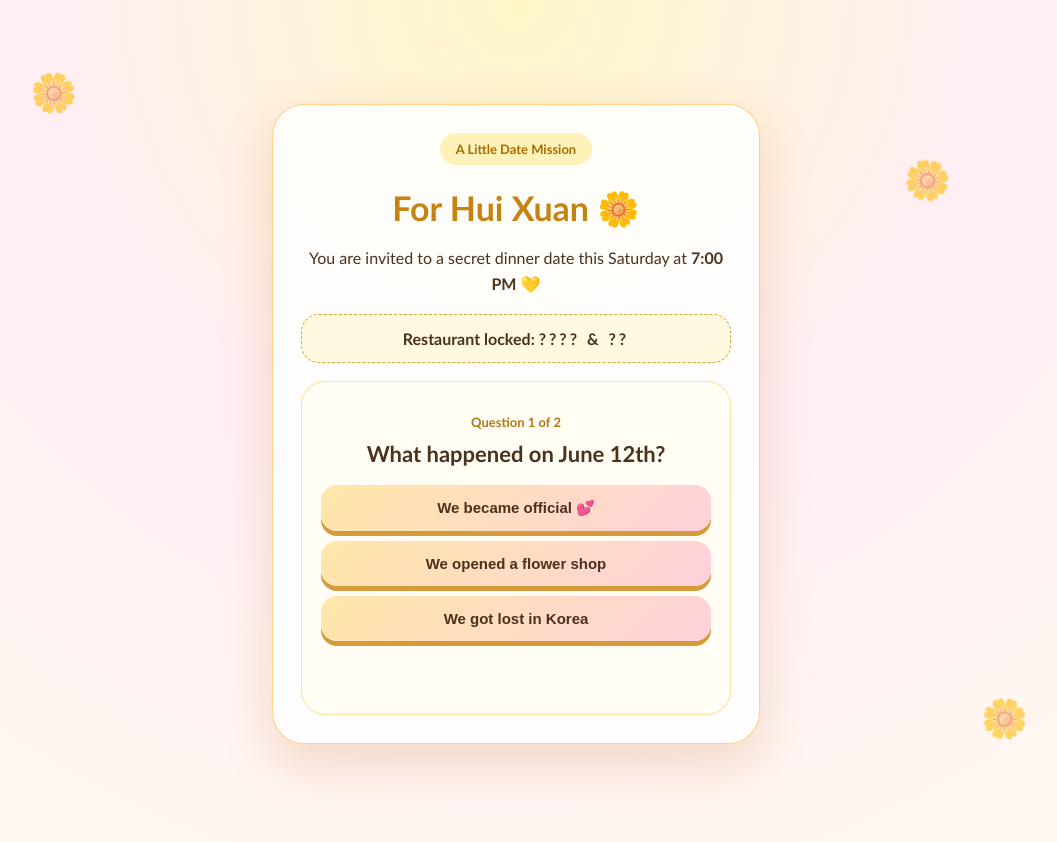
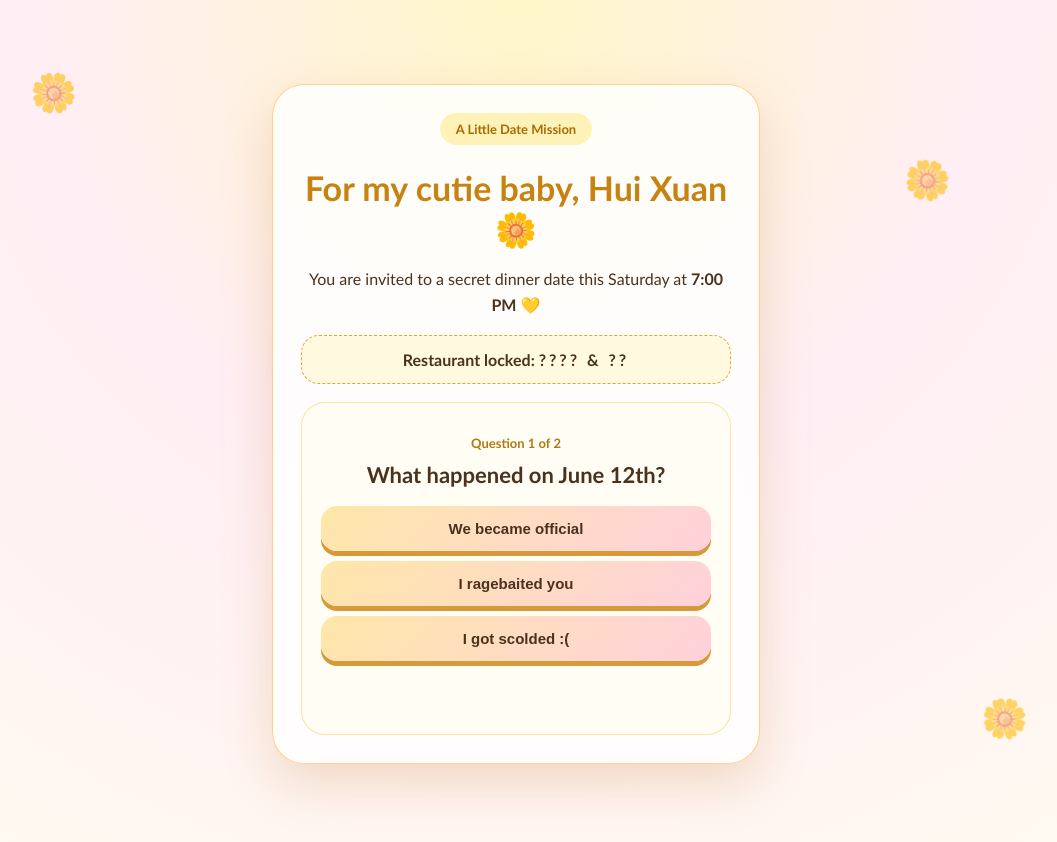
Before and after one commit to WaiYanMinMin/date_with_baby, a plain HTML site: page index.html in a window 1280 px wide. Shown: the whole page, without its empty margins (124-1181 px from the left). Drawn offline with Linux system fonts and the light colour scheme.

Commit message:
update html

```diff
--- a/index.html
+++ b/index.html
@@ -15,10 +15,11 @@
       <div class="invite-card">
         <div class="top-label">A Little Date Mission</div>
 
-        <h1>For Hui Xuan 🌼</h1>
+        <h1>For my cutie baby, Hui Xuan 🌼</h1>
 
         <p class="intro">
-          You are invited to a secret dinner date this Saturday at <b>7:00 PM</b> 💛
+          You are invited to a secret dinner date this Saturday at
+          <b>7:00 PM</b> 💛
         </p>
 
         <div class="lock-box" id="hiddenText">
@@ -43,7 +44,8 @@
           </p>
 
           <div class="love-note">
-            Dress cute. Come hungry. I’ll be waiting for you 🌼
+            Dress cute. Come hungry. I’ll be waiting for you 🌼 Can arrange the
+            date again :D
           </div>
         </div>
       </div>
@@ -54,16 +56,20 @@
         {
           question: "What happened on June 12th?",
           answers: [
-            "We became official 💕",
-            "We opened a flower shop",
-            "We got lost in Korea",
+            "We became official",
+            "I ragebaited you",
+            "I got scolded :(",
           ],
           correct: 0,
           unlock: "Restaurant unlocked: ASAP & ??",
         },
         {
           question: "What happened on December 15th?",
-          answers: ["Our first trip together ✈️", "We ate 12 cakes", "We became detectives"],
+          answers: [
+            "Our first trip together",
+            "We ate intestines",
+            "You mad mad at me >:(",
+          ],
           correct: 0,
           unlock: "Restaurant unlocked: ASAP & CO.",
         },
@@ -110,7 +116,7 @@
             }, 900);
           }
         } else {
-          message.innerText = "Wronggg 😤 try again baby";
+          message.innerText = "Wronggg >:( try again baby";
         }
       }
 
```
